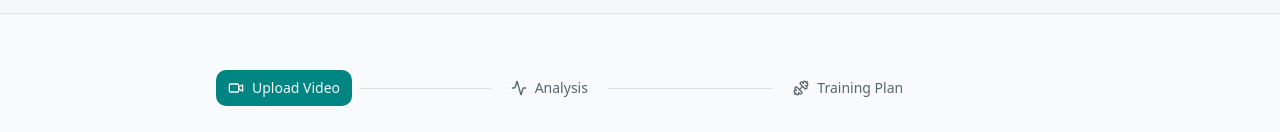
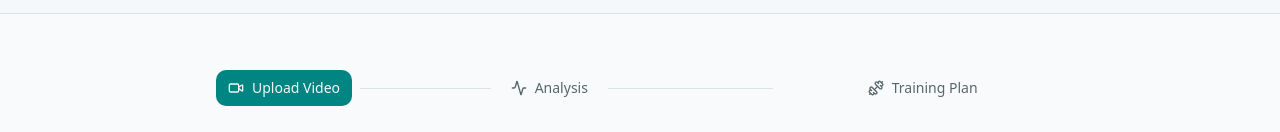
Before and after one commit to azimturbo14/spikelab, a Next.js app: page / in a window 1280 px wide. Shown: the part 820-952 px from the top of the page. Built offline with nearby package versions, Linux system fonts and the light colour scheme.

Commit message:
Fix stepper tabs centering - center buttons within flex containers

```diff
--- a/src/components/spike/SpikeApp.tsx
+++ b/src/components/spike/SpikeApp.tsx
@@ -296,16 +296,16 @@ export default function SpikeApp() {
         <section id="upload-section" className="max-w-4xl mx-auto px-4 sm:px-6 py-10 sm:py-14">
           {/* Stepper Tabs */}
           <div className="mb-8">
-            <div className="flex items-center justify-between">
+            <div className="flex items-center">
               {steps.map((step, i) => {
                 const Icon = STEP_ICONS[step.key]
                 const isClickable = step.key === 'upload' || (step.key === 'analysis' && analysis) || (step.key === 'training' && trainingPlan)
                 return (
-                  <div key={step.key} className="flex items-center flex-1">
+                  <div key={step.key} className="flex items-center justify-center flex-1">
                     <button
                       onClick={() => isClickable && setActiveTab(step.key)}
                       disabled={!isClickable}
-                      className={`flex items-center gap-2 px-3 py-2 rounded-lg text-sm font-medium transition-all ${
+                      className={`flex items-center justify-center gap-2 px-3 py-2 rounded-lg text-sm font-medium transition-all whitespace-nowrap ${
                         step.active
                           ? 'bg-primary text-primary-foreground'
                           : step.completed
```
